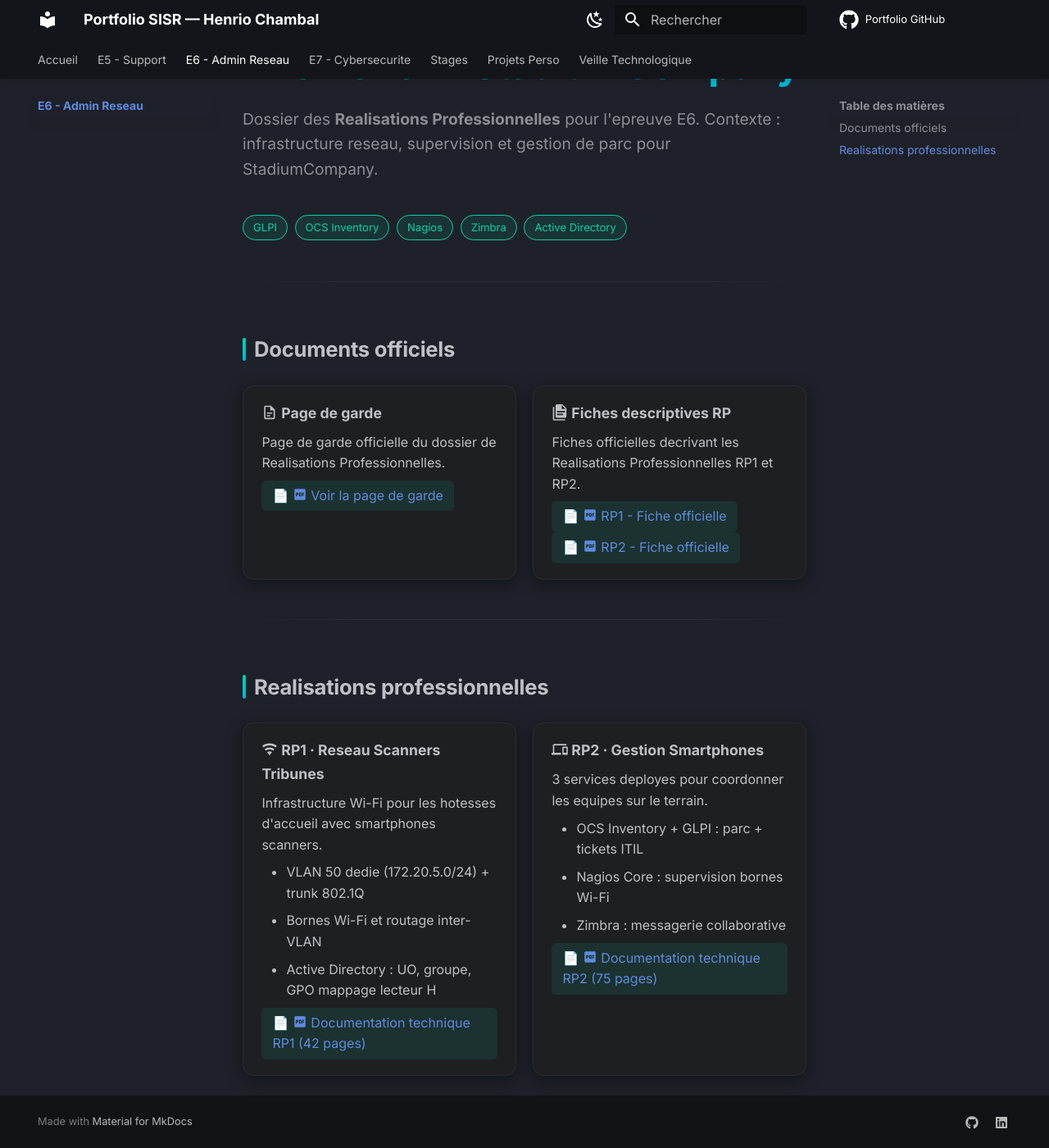
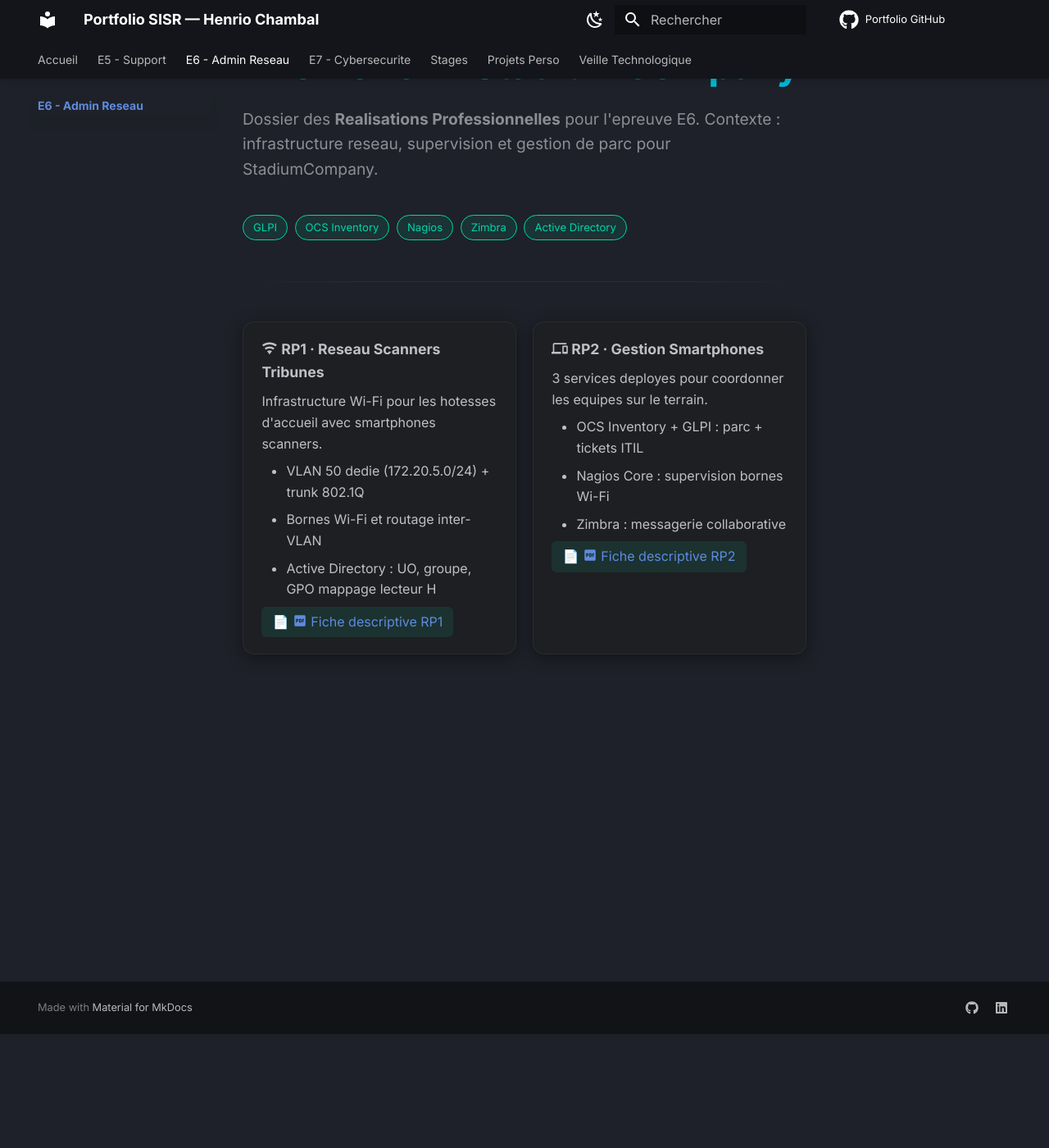
Before and after one commit to hnrio1/Portefolio-Sisr-, an MkDocs documentation site: the page built from docs/E6-Admin-Reseau/theme-15/README.md, in a window 1280 px wide and 1400 px high, scrolled down 139 px. Shown: the whole window at 82% size. Built offline with MkDocs 1.6.1 and Material for MkDocs 9.7.7, drawn with Linux system fonts in a browser that asks for light colours; comment, search, counter and statistics services are not loaded.

Commit message:
E6 Theme 15 : garder seulement les fiches descriptives

```diff
--- a/docs/E6-Admin-Reseau/theme-15/README.md
+++ b/docs/E6-Admin-Reseau/theme-15/README.md
@@ -5,28 +5,6 @@
 <span class="tech-badge">GLPI</span> <span class="tech-badge">OCS Inventory</span> <span class="tech-badge">Nagios</span> <span class="tech-badge">Zimbra</span> <span class="tech-badge">Active Directory</span>
 
 ---
-
-## Documents officiels
-
-<div class="grid cards" markdown>
-
--   :material-file-document-outline: __Page de garde__
-
-    Page de garde officielle du dossier de Realisations Professionnelles.
-
-    [:material-file-pdf-box: Voir la page de garde](./Page_de_garde.pdf){ target="_blank" }
-
--   :material-file-document-multiple: __Fiches descriptives RP__
-
-    Fiches officielles decrivant les Realisations Professionnelles RP1 et RP2.
-
-    [:material-file-pdf-box: RP1 - Fiche officielle](./RP1_Pages_Officielles.pdf){ target="_blank" } &nbsp; [:material-file-pdf-box: RP2 - Fiche officielle](./RP2_Pages_Officielles.pdf){ target="_blank" }
-
-</div>
-
----
-
-## Realisations professionnelles
 
 <div class="grid cards" markdown>
 
@@ -38,7 +16,7 @@
     - Bornes Wi-Fi et routage inter-VLAN
     - Active Directory : UO, groupe, GPO mappage lecteur H
 
-    [:material-file-pdf-box: Documentation technique RP1 (42 pages)](./RP1_Documentation_Technique.pdf){ target="_blank" }
+    [:material-file-pdf-box: Fiche descriptive RP1](./RP1_Pages_Officielles.pdf){ target="_blank" }
 
 -   :material-cellphone-link: __RP2 · Gestion Smartphones__
 
@@ -48,6 +26,6 @@
     - Nagios Core : supervision bornes Wi-Fi
     - Zimbra : messagerie collaborative
 
-    [:material-file-pdf-box: Documentation technique RP2 (75 pages)](./RP2_Documentation_Technique.pdf){ target="_blank" }
+    [:material-file-pdf-box: Fiche descriptive RP2](./RP2_Pages_Officielles.pdf){ target="_blank" }
 
 </div>
```
Also changed, not shown: 3 other files.
